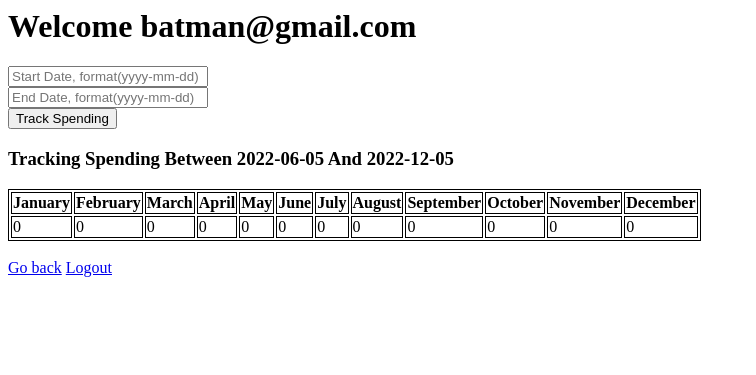
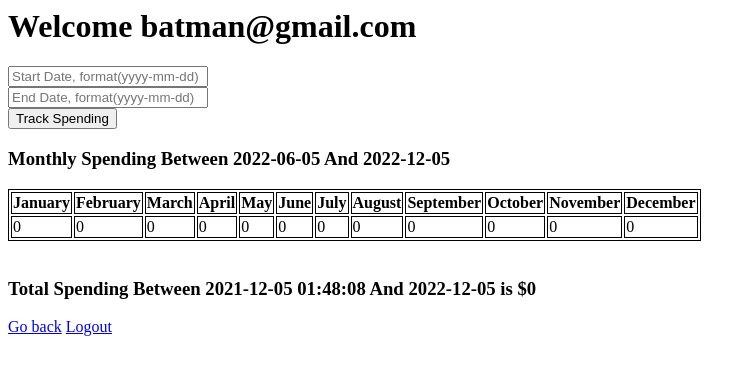
Before and after one commit to NxFerrara/air-ticket-reservation-system, a Flask app: page /customer_spending in a window 1280 px wide. Shown: the top 375 px of the page, without its empty margins (0-756 px from the left). Run offline with Flask 2, Linux system fonts and the light colour scheme; a user stored in the database is signed in; data comes from the database, SQL or seed files in the repository.

Commit message:
Fixed spending

```diff
--- a/flask_project/main.py
+++ b/flask_project/main.py
@@ -341,6 +341,7 @@ def track_spending():
     print(data)
     monthly_spending = [{"January":0, "February": 0, "March":0, "April": 0, "May": 0, "June":0, "July":0, "August":0,
                         "September":0, "October":0, "November":0, "December":0}]
+    total_spending = 0
     if (data) and (valid_date):
         for item in data:
             date_time = item.get("PurchaseDateandTime")
@@ -348,28 +349,40 @@ def track_spending():
             month_string = date_time.strftime("%m")
             if month_string == "01":
                 monthly_spending[0]["January"] += money_spent
+                total_spending += money_spent
             elif month_string == "02":
                 monthly_spending[0]["February"] += money_spent
+                total_spending += money_spent
             elif month_string == "03":
                 monthly_spending[0]["March"] += money_spent
+                total_spending += money_spent
             elif month_string == "04":
                 monthly_spending[0]["April"] += money_spent
+                total_spending += money_spent
             elif month_string == "05":
                 monthly_spending[0]["May"] += money_spent
+                total_spending += money_spent
             elif month_string == "06":
                 monthly_spending[0]["June"] += money_spent
+                total_spending += money_spent
             elif month_string == "07":
                 monthly_spending[0]["July"] += money_spent
+                total_spending += money_spent
             elif month_string == "08":
                 monthly_spending[0]["August"] += money_spent
+                total_spending += money_spent
             elif month_string == "09":
                 monthly_spending[0]["September"] += money_spent
+                total_spending += money_spent
             elif month_string == "10":
                 monthly_spending[0]["October"] += money_spent
+                total_spending += money_spent
             elif month_string == "11":
                 monthly_spending[0]["November"] += money_spent
+                total_spending += money_spent
             elif month_string == "12":
                 monthly_spending[0]["December"] += money_spent
+                total_spending += money_spent
         monthly_spending[0]["January"] = round(monthly_spending[0]["January"],2)
         monthly_spending[0]["February"] = round(monthly_spending[0]["February"],2)
         monthly_spending[0]["March"] = round(monthly_spending[0]["March"],2)
@@ -382,21 +395,22 @@ def track_spending():
         monthly_spending[0]["October"] = round(monthly_spending[0]["October"],2)
         monthly_spending[0]["November"] = round(monthly_spending[0]["November"],2)
         monthly_spending[0]["December"] = round(monthly_spending[0]["December"],2)
+        total_spending = round(total_spending,2)
         cursor.close()
         headings = ("January", "February", "March", "April", "May", "June", "July","August", "September", "October",
-                    "November","December")
-        return render_template('customer_templates/customer_spending.html', email=email, headings=headings, data=monthly_spending, start = start_date, end = end_date)
+                    "November","December", )
+        return render_template('customer_templates/customer_spending.html', email=email, headings=headings, data=monthly_spending, start = start_date, end = end_date, start_year = start_date, end_year = end_date, total = total_spending)
     elif (data):
         cursor.close()
         error = "Invalid Date"
         headings = ("January", "February", "March", "April", "May", "June", "July","August", "September", "October",
                     "November","December")
-        return render_template('customer_templates/customer_spending.html', email=email, headings=headings, data=monthly_spending, error = error, start = start_date, end = end_date)
+        return render_template('customer_templates/customer_spending.html', email=email, headings=headings, data=monthly_spending, error = error, start = start_date, end = end_date,start_year = start_date, end_year = end_date, total = total_spending)
     else:
         cursor.close()
         headings = ("January", "February", "March", "April", "May", "June", "July","August", "September", "October",
                     "November","December")
-        return render_template('customer_templates/customer_spending.html', email=email, headings=headings, data=monthly_spending, start = start_date, end = end_date)
+        return render_template('customer_templates/customer_spending.html', email=email, headings=headings, data=monthly_spending, start = start_date, end = end_date, start_year = start_date, end_year = end_date, total = total_spending)
 
 
 
@@ -410,12 +424,14 @@ def customer_spending():
     default_string = default_time.strftime('%Y-%m-%d %H:%M:%S')
     end = now.strftime('%Y-%m-%d')
     start = default_time.strftime('%Y-%m-%d')
+    default_total_time = now - relativedelta(months=12)
+    default_total_string = default_total_time.strftime('%Y-%m-%d %H:%M:%S')
     query = 'SELECT sold_price, PurchaseDateandTime FROM purchase where EmailAddress = %s AND PurchaseDateandTime > %s'
     cursor.execute(query, (email,default_string))
     data = cursor.fetchall()
-    print(data)
     monthly_spending = [{"January":0, "February": 0, "March":0, "April": 0, "May": 0, "June":0, "July":0, "August":0,
                         "September":0, "October":0, "November":0, "December":0}]
+    total = 0
     if data:
         for item in data:
             date_time = item.get("PurchaseDateandTime")
@@ -457,16 +473,22 @@ def customer_spending():
         monthly_spending[0]["October"] = round(monthly_spending[0]["October"],2)
         monthly_spending[0]["November"] = round(monthly_spending[0]["November"],2)
         monthly_spending[0]["December"] = round(monthly_spending[0]["December"],2)
+        query = 'SELECT sold_price, PurchaseDateandTime FROM purchase where EmailAddress = %s AND PurchaseDateandTime > %s'
+        cursor.execute(query, (email,default_total_string))
+        data = cursor.fetchall()
+        for item in data:
+            total += round(item.get("sold_price"),2)
+        total = round(total,2)
         cursor.close()
         headings = ("January", "February", "March", "April", "May", "June", "July","August", "September", "October",
                     "November","December")
-        return render_template('customer_templates/customer_spending.html', email=email, headings=headings, data=monthly_spending, start = start, end = end)
+        return render_template('customer_templates/customer_spending.html', email=email, headings=headings, data=monthly_spending, start = start, end = end, start_year = default_total_string, end_year = end, total= total)
 
     else:
         cursor.close()
         headings = ("January", "February", "March", "April", "May", "June", "July","August", "September", "October",
                     "November","December")
-        return render_template('customer_templates/customer_spending.html', email=email, headings=headings, data=monthly_spending, start = start, end = end)
+        return render_template('customer_templates/customer_spending.html', email=email, headings=headings, data=monthly_spending, start = start, end = end,start_year = default_total_string, end_year = end, total= total)
 
 
 
@@ -623,10 +645,11 @@ def rate_and_comment_on_flight():
         flight_number = data[0].get("FlightNumber")
         query = 'SELECT * FROM rate WHERE EmailAddress = %s AND FlightNumber = %s'
         cursor.execute(query,(email,flight_number))
-        rating = cursor.fetchone()
-        if rating:
+        data3 = cursor.fetchone()
+        if data3:
             can_rate = False
     if can_rate:
+        print(data)
         email = session['email']
         flight_number = data[0].get("FlightNumber")
         Departure_Date_and_Time = data[0].get("DepartureDateandTime")
--- a/flask_project/templates/customer_templates/customer_spending.html
+++ b/flask_project/templates/customer_templates/customer_spending.html
@@ -18,8 +18,9 @@
 </form>
 
 <form action="/post" method="POST">
-	<h3>Tracking Spending Between {{start}} And {{end}}</h3>
+	<h3>Monthly Spending Between {{start}} And {{end}}</h3>
 </form>
+
 
 	<style type="text/css">
 		table, th, td {
@@ -41,6 +42,11 @@
 		{% endfor %}
 	</table>
 	<br>
+
+<form action="/post" method="POST">
+	<h3>Total Spending Between {{start_year}} And {{end_year}} is ${{total}}</h3>
+</form>
+
 <a href="/customer_home">Go back</a>
 <a href="/customer_logout">Logout</a>
 
```
